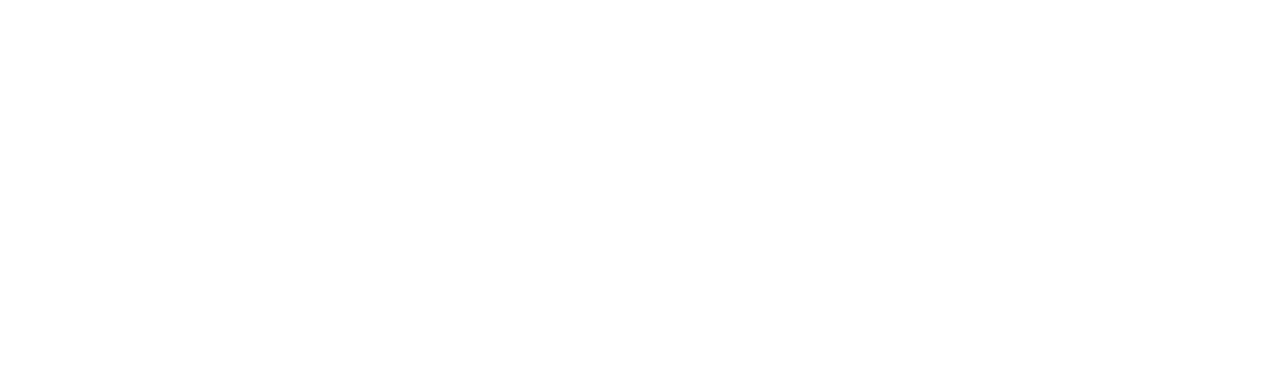
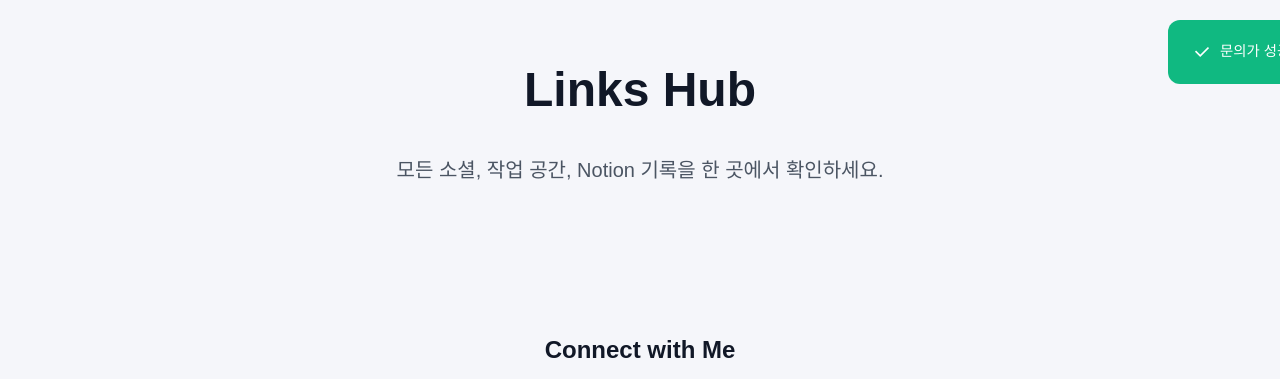
Before and after one commit to artiordex/artiordex.github.io, a website built with Vite: page index.html in a window 1280 px wide. Shown: the top 379 px of the page. Built offline with nearby package versions, Linux system fonts and the light colour scheme; files whose address does not match are found by name; a web font is replaced by a local one.

Commit message:
fix: correct asset paths for user page

```diff
--- a/index.html
+++ b/index.html
@@ -3,7 +3,7 @@
 <head>
   <meta charset="UTF-8">
   <meta name="viewport" content="width=device-width, initial-scale=1.0">
-  <link rel="icon" href="/artiordex/favicon/favicon_io/favicon.ico" />
+  <link rel="icon" href="/favicon/favicon_io/favicon.ico">
   <title>민시우 - 디지털 전환 개발자</title>
 
   <!-- Fonts -->
@@ -27,8 +27,9 @@
   });
 </script>
 
-  <script type="module" crossorigin src="/artiordex/scripts/main.Z8Lmv3la.js"></script>
-  <link rel="stylesheet" crossorigin href="/artiordex/css/main.DTTDGLLG.css">
+  <link rel="stylesheet" href="/css/main.DTTDGLLG.css">
+<script type="module" src="/scripts/main.Z8Lmv3la.js"></script>
+
 </head>
   <!-- Header -->
   <div id="layout-header"></div>
```
